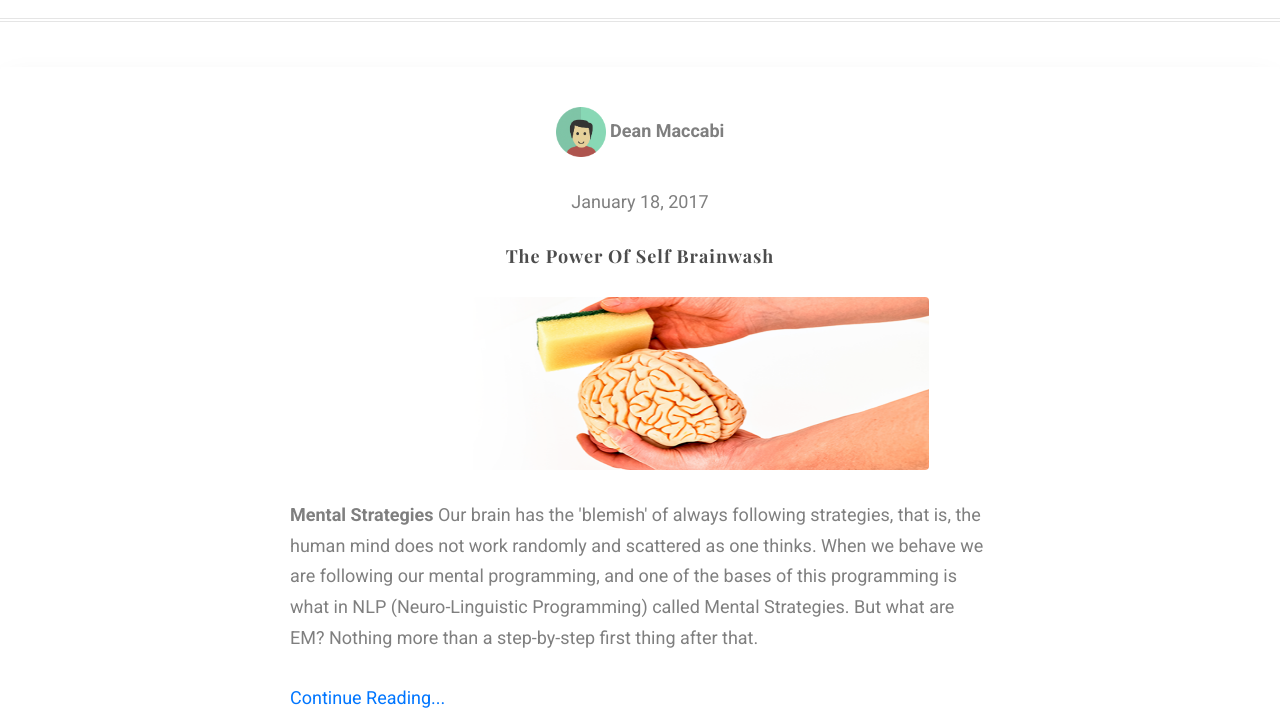
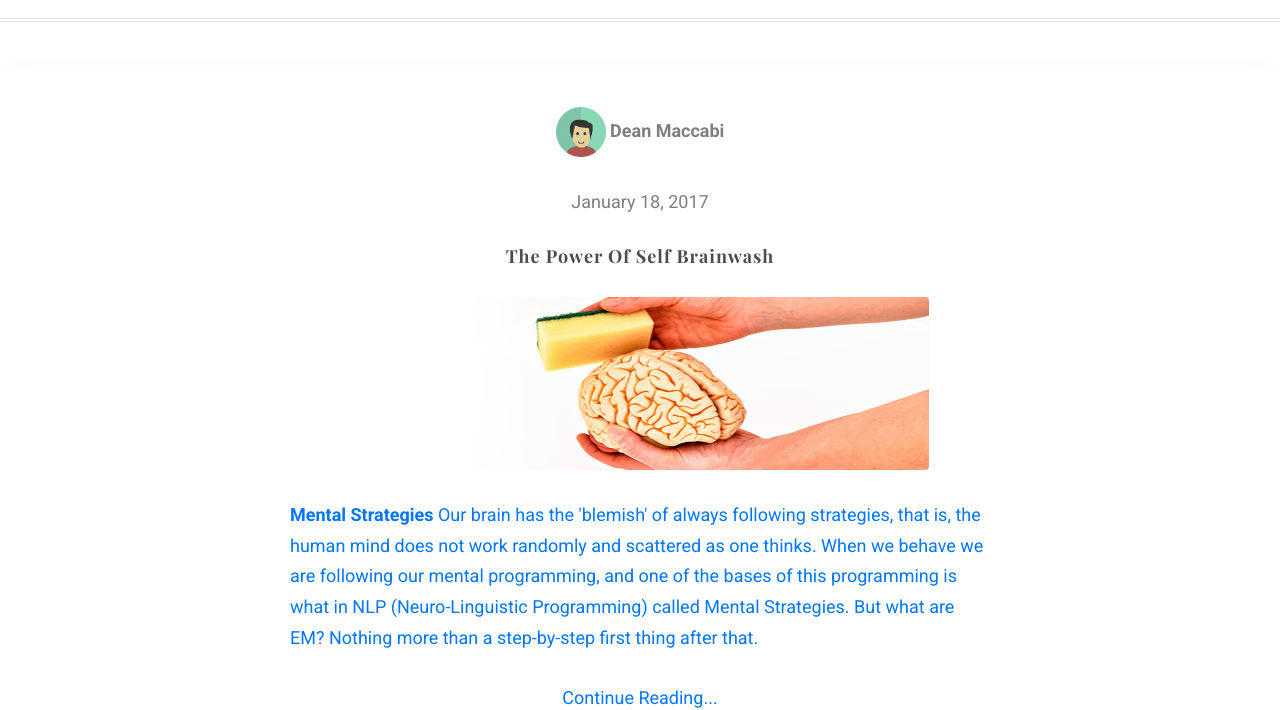
Before and after one commit to deanmacabi/mentor, a plain HTML site: page blog.html in a window 1280 px wide. Shown: the part 95-805 px from the top of the page. Drawn offline with nearby package versions, Linux system fonts and the light colour scheme; files whose address does not match are found by name.

Commit message:
Update blog.html

```diff
--- a/blog.html
+++ b/blog.html
@@ -98,8 +98,11 @@
 								<p><img class="img-responsive center-block mainblogpic" src="images/brain.png" alt=""></p>
 							</div>
 								<div class="innerpost">
-								<p><b>Mental Strategies</b> Our brain has the 'blemish' of always following strategies, that is, the human mind does not work randomly and scattered as one thinks. When we behave we are following our mental programming, and one of the bases of this programming is what in NLP (Neuro-Linguistic Programming) called Mental Strategies. But what are EM? Nothing more than a step-by-step first thing after that.</p>
-								<p><a href="The-Power-Of-Self-Brainwash">Continue Reading...</a></p>
+								<p class="blogp"><a href="The-Power"><b>Mental Strategies</b> Our brain has the 'blemish' of always following strategies, that is,
+								the human mind does not work randomly and scattered as one thinks. When we behave we are following our mental programming,
+								and one of the bases of this programming is what in NLP (Neuro-Linguistic Programming) called Mental Strategies. But what
+								are EM? Nothing more than a step-by-step first thing after that.</p></a>
+								<p class="text-center"><a href="The-Power-Of-Self-Brainwash">Continue Reading...</a></p>
 							</div>
 						</div>
 					</div>
```
